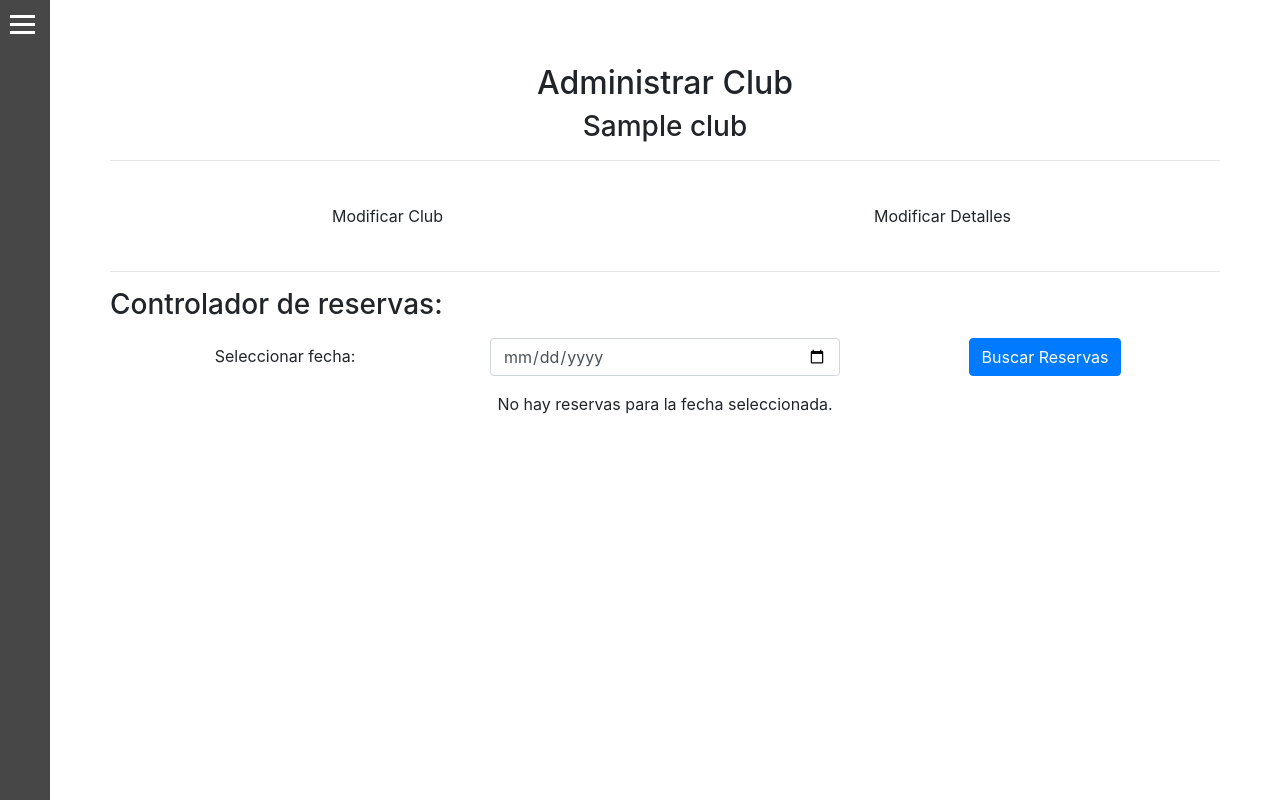
After one commit to jaroledev/padel_app, a Django app: page /administrar_club/ in a window 1280 px wide. The commit adds this page. Run offline with Django 4.2, Linux system fonts and the light colour scheme; a user stored in the database is signed in; tables that the repository leaves empty hold one stand-in row (values such as "Sample post"); some libraries are stand-ins or nearby versions.

Commit message:
[ADD] gestion del club - modificar - y detalles

```diff
--- a/app_padel/models.py
+++ b/app_padel/models.py
@@ -8,7 +8,7 @@ class Club(models.Model):
     nombre = models.CharField(max_length=100)
     direccion = models.CharField(max_length=200)
     activo = models.BooleanField(default=1)
-    admin = models.ForeignKey(User,on_delete=models.CASCADE)
+    admin_id = models.ForeignKey(User,on_delete=models.CASCADE)
     # Otros campos para la información del club
 
     def __str__(self):
--- /dev/null
+++ b/app_padel/templates/app_padel/administrarClub.html
@@ -0,0 +1,87 @@
+{% extends 'app_padel/base.html' %}
+{% block content %}
+<meta charset="UTF-8">
+<title>Administrar Club</title>
+<link href="https://stackpath.bootstrapcdn.com/bootstrap/4.5.2/css/bootstrap.min.css" rel="stylesheet">
+<script src="https://code.jquery.com/jquery-3.5.1.min.js"></script>
+</head>
+<body>
+    <div class="content" id="content">
+    <div class="container mt-4">
+        <h2 class="text-center">Administrar Club</h2>
+        <h3 class="text-center">{{ club.nombre }}</h3>
+        <hr>
+        <div class="container">
+            <div class="row">
+                <div class="col-6">
+                    <a href="{% url 'modificar_club' club.id %}" class="btn btn-large">Modificar Club</a>
+                </div>
+                <div class="col-6">
+                    <a href="{% url 'gestionar_detalles_club' club.id %}" class="btn btn-large">Modificar Detalles</a>
+                </div>
+            </div>
+        </div>
+        <hr>
+        <h3 style="text-align: justify;">Controlador de reservas:</h3>
+        <form method="GET" action="{% url 'administrar_club' %}">
+            <div class="form-group">
+                <div class="row mb-6 pt-2" style="align-items: end;">
+                    <div class="col-sm-4">
+                        <label for="fecha">Seleccionar fecha:</label>
+                    </div>
+                    <div class="col-sm-4">
+                        <input type="date" id="fecha" name="fecha" class="form-control" value="{{ fecha_seleccionada }}">
+                    </div>
+                    <div class="col-sm-4">
+                        <button type="submit" class="btn btn-primary">Buscar Reservas</button>
+                    </div>
+                </div>
+            </div>
+        </form>
+
+        {% if reservas_agrupadas %}
+            <div class="mt-4">
+                {% for pista, reservas in reservas_agrupadas.items %}
+                    <h4>Pista: {{ pista.numero }}</h4>
+                    <table class="table table-striped">
+                        <thead>
+                            <tr>
+                                <th>Hora</th>
+                                <th>Usuario</th>
+                                <th>Acciones</th>
+                            </tr>
+                        </thead>
+                        <tbody>
+                            {% for reserva in reservas %}
+                                <tr>
+                                    <td>{{ reserva.hora_inicio|date:"H:i" }}</td>
+                                    <td>{{ reserva.usuario.username }}</td>
+                                    <td>
+                                        <a href={% url "delete" reserva.id %} class="btn btn-danger">Cancelar</a>
+                                    </td>
+                                </tr>
+                            {% endfor %}
+                        </tbody>
+                    </table>
+                {% endfor %}
+            </div>
+        {% else %}
+            <p>No hay reservas para la fecha seleccionada.</p>
+        {% endif %}
+    </div>
+</div>
+    <script src="https://code.jquery.com/jquery-3.5.1.slim.min.js"></script>
+    <script src="https://cdn.jsdelivr.net/npm/@popperjs/core@2.5.4/dist/umd/popper.min.js"></script>
+    <script src="https://stackpath.bootstrapcdn.com/bootstrap/4.5.2/js/bootstrap.min.js"></script>
+<script>
+$(document).ready(function() {
+    $('#buscar').click(function() {
+        var fecha = $('#fecha').val();
+        if (fecha) {
+            window.location.href = "{% url 'administrar_club' %}?fecha=" + fecha;
+        }
+    });
+});
+</script>
+</body>
+{% endblock %}
--- a/app_padel/templates/app_padel/base.html
+++ b/app_padel/templates/app_padel/base.html
@@ -19,7 +19,7 @@
             <a href="{% url 'misReservas' %}">Mis Reservas</a>
             <a href="{% url 'crear_reserva' %}">Reservar</a>
             {% if club %}
-                <a href="#">Administrar Club</a>
+                <a href="{% url 'administrar_club' %}">Administrar Club</a>
             {% endif %}
             {% if user.is_superuser %}
                 <a href="#">Añadir Club</a>
--- a/app_padel/views.py
+++ b/app_padel/views.py
@@ -2,7 +2,7 @@ from django.shortcuts import render, redirect, get_object_or_404
 from django.contrib.auth import authenticate, login, logout
 from django.contrib.auth.decorators import login_required
 from django.contrib import messages
-from .forms import RegistroForm, ReservaForm,DetallesClubForm
+from .forms import RegistroForm, ReservaForm,DetallesClubForm,ClubForm, PistaForm
 from .models import Club, Pista, Reserva , DetallesClub , Dimensiones
 from django.db.models import Q
 from django.http import JsonResponse,HttpResponse
@@ -49,7 +49,7 @@ def inicio(request):
             return login_app
     vars['user'] = user
     clubs = Club.objects.all()
-    club = Club.objects.filter(admin_id = user.id)
+    club = Club.objects.filter(admin_id= user.id)
     if club.exists():
         vars['club'] = club[0]
     else:
@@ -232,20 +232,31 @@ def delete_reserva(request, reserva_id):
     reserva.save()
     return misReservas(request)
 
-def create_detalles_club(request):
+@login_required
+def gestionar_detalles_club(request, club_id):
+    club = get_object_or_404(Club, id=club_id)
+    detalles_club, created = DetallesClub.objects.get_or_create(club=club)
+
     if request.method == 'POST':
-        form = DetallesClubForm(request.POST, request.FILES)
+        form = DetallesClubForm(request.POST, request.FILES, instance=detalles_club)
         if form.is_valid():
-            detalles_club = form.save(commit=False)
-            if 'imagen_principal' in request.FILES:
-                detalles_club.imagen_principal = convert_image_to_base64(request.FILES['imagen_principal'])
-            if 'imagen_secundaria' in request.FILES:
-                detalles_club.imagen_secundaria = convert_image_to_base64(request.FILES['imagen_secundaria'])
-            detalles_club.save()
-            return redirect('inicio')
+            if 'imagen_principal_file' in request.FILES:
+                imagen_principal = request.FILES['imagen_principal_file']
+                detalles_club.imagen_principal = convert_image_to_base64(imagen_principal)
+            if 'imagen_secundaria_file' in request.FILES:
+                imagen_secundaria = request.FILES['imagen_secundaria_file']
+                detalles_club.imagen_secundaria = convert_image_to_base64(imagen_secundaria)
+            form.save()
+            return redirect('administrar_club')
     else:
-        form = DetallesClubForm()
-    return render(request, 'app_padel/detalles_club_form.html', {'form': form})
+        form = DetallesClubForm(instance=detalles_club)
+
+    context = {
+        'form': form,
+        'club': club,
+        'detalles_club': detalles_club,
+    }
+    return render(request, 'app_padel/detallesClub.html', context)
 
 def clubs_disponibles(request):
     clubs = Club.objects.all()
@@ -262,3 +273,68 @@ def clubs_disponibles(request):
         'clubs': clubs
     }
     return render(request, 'app_padel/clubsDisponibles.html', context)
+
+@login_required
+def administrar_club(request):
+    usuario = request.user
+    try:
+        club = Club.objects.get(admin_id=usuario.id)
+    except Club.DoesNotExist:
+        # Manejar el caso donde el usuario no es administrador de ningún club
+        return render(request, 'administrarClub.html', {'error': 'No administras ningún club.'})
+
+    fecha_seleccionada = request.GET.get('fecha')
+    reservas_agrupadas = {}
+
+    if fecha_seleccionada:
+        fecha = timezone.datetime.strptime(fecha_seleccionada, '%Y-%m-%d').date()
+        reservas = Reserva.objects.filter(pista__club=club, hora_inicio__date=fecha, activo=True).order_by('pista')
+
+        # Agrupar reservas por pista
+        for reserva in reservas:
+            pista = reserva.pista
+            if pista not in reservas_agrupadas:
+                reservas_agrupadas[pista] = []
+            reservas_agrupadas[pista].append(reserva)
+
+    context = {
+        'fecha_seleccionada': fecha_seleccionada,
+        'reservas_agrupadas': reservas_agrupadas,
+        'club':club
+    }
+    return render(request, 'app_padel/administrarClub.html', context)
+
+@login_required
+def modificar_club(request, club_id):
+    club = get_object_or_404(Club, id=club_id)
+
+    if request.method == 'POST':
+        if 'guardar_club' in request.POST:
+            club_form = ClubForm(request.POST, instance=club)
+            if club_form.is_valid():
+                club_form.save()
+                return redirect('modificar_club', club_id=club_id)
+        elif 'agregar_pista' in request.POST:
+            pista_form = PistaForm(request.POST)
+            if pista_form.is_valid():
+                nueva_pista = pista_form.save(commit=False)
+                nueva_pista.club = club
+                nueva_pista.save()
+                return redirect('modificar_club', club_id=club_id)
+        elif 'eliminar_pista' in request.POST:
+            pista_id = request.POST.get('pista_id')
+            Pista.objects.filter(id=pista_id).delete()
+            return redirect('modificar_club', club_id=club_id)
+    else:
+        club_form = ClubForm(instance=club)
+        pista_form = PistaForm()
+
+    pistas = Pista.objects.filter(club=club)
+
+    context = {
+        'club_form': club_form,
+        'pista_form': pista_form,
+        'club': club,
+        'pistas': pistas,
+    }
+    return render(request, 'app_padel/modificarClub.html', context)
--- a/proyecto_padel/urls.py
+++ b/proyecto_padel/urls.py
@@ -29,5 +29,8 @@ urlpatterns = [
     path('mis_reservas/', views.misReservas, name='misReservas'),
     path('delete/<int:reserva_id>/', views.delete_reserva, name='delete'),
     path('clubs_disponibles/', views.clubs_disponibles, name='clubsDisponibles'),
-    path('usuario/', views.usuario, name='usuario')
+    path('usuario/', views.usuario, name='usuario'),
+    path('gestionar_detalles_club/<int:club_id>/', views.gestionar_detalles_club, name='gestionar_detalles_club'),
+    path('modificar_club/<int:club_id>/', views.modificar_club, name='modificar_club'),
+    path('administrar_club/', views.administrar_club, name='administrar_club')
 ]
```
Also changed, not shown: app_padel/forms.py (+27 -4 lines), app_padel/templates/app_padel/detallesClub.html (+29 -60 lines), app_padel/templates/app_padel/detallesClub_antiguo.html (added, +73 -0 lines), app_padel/templates/app_padel/inicio.html (+11 -0 lines), app_padel/templates/app_padel/modificarClub.html (added, +44 -0 lines), app_padel/migrations/0002_remove_club_admin_id.py (added), app_padel/migrations/0003_club_admin_id.py (added).
